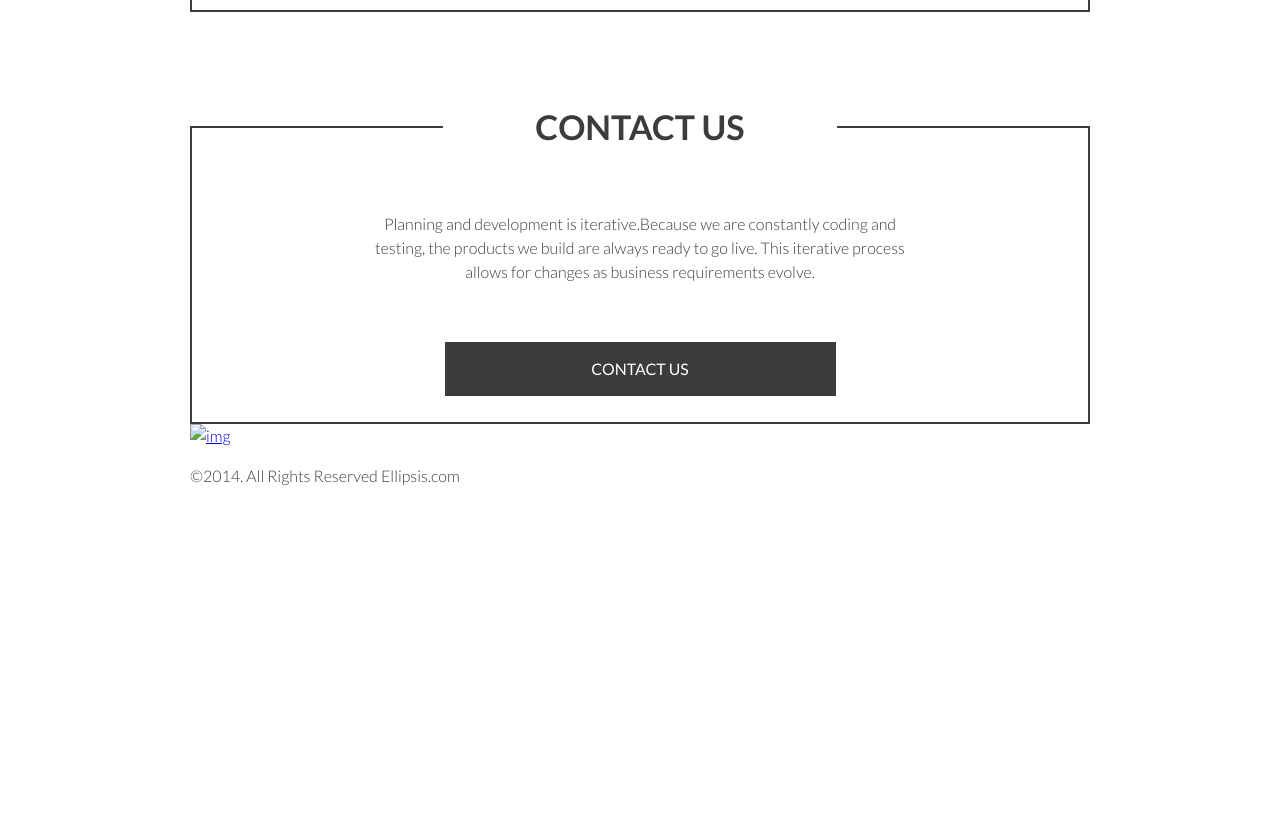
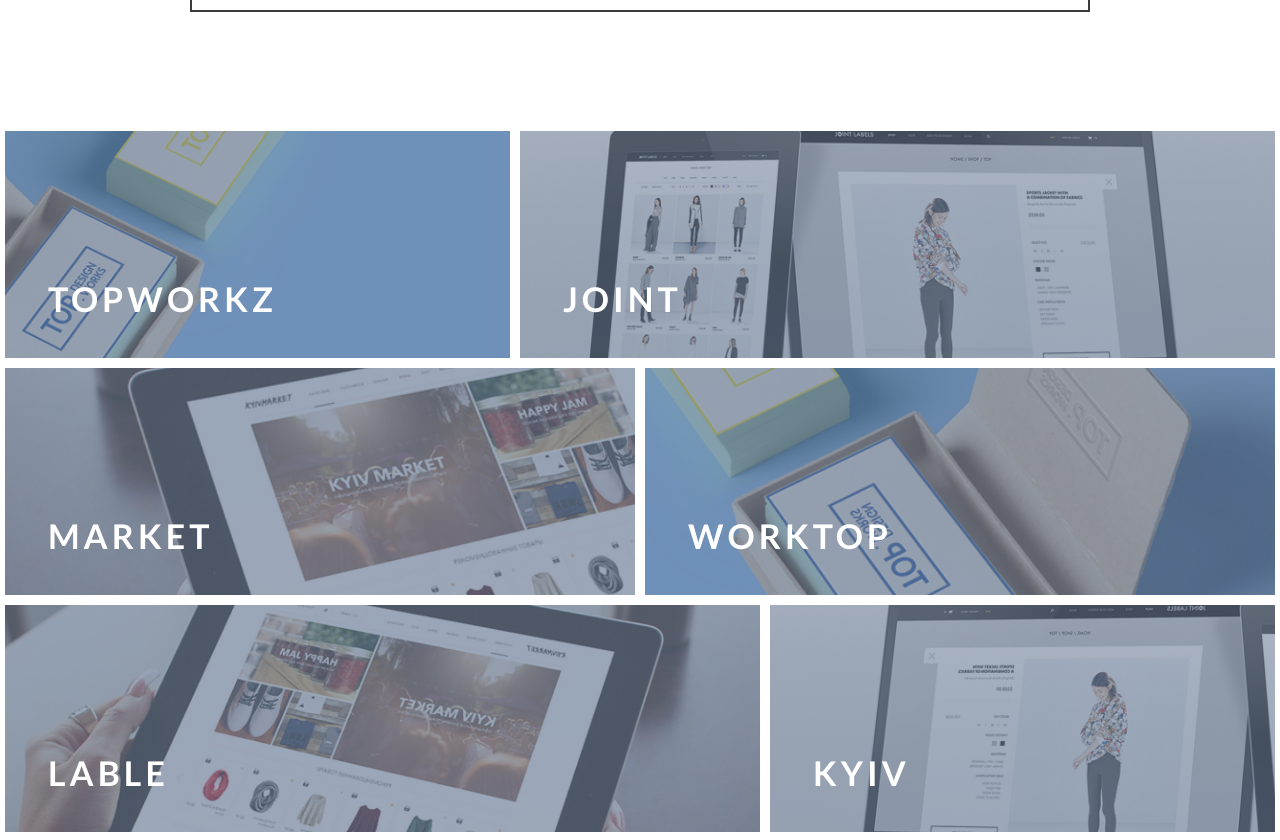
Before and after one commit to ba-krm-front-one/veligura-practice-18-design-lab, a plain HTML site: page index.html in a window 1280 px wide. Shown: the part 3480-4320 px from the top of the page. Before the commit the page ends 3968 px from the top, so only its background shows below. Drawn offline with Linux system fonts and the light colour scheme.

Commit message:
add section-images

```diff
--- a/css/style.css
+++ b/css/style.css
@@ -141,16 +141,82 @@ body{
 .box-title-product{
     margin-top: 94px;
 }
+.section-images{
+    display: flex;
+    justify-content: space-between;
+    flex-wrap: wrap;
+}
+.section-images__background{
+    width: 350px;
+    height: 237px;
+    border: 5px solid #fff;
+    flex-grow: 1;
+    position: relative;
+}
+.section-images__background:nth-child(1){
+    background: url("../img/layer-5-copy.png") no-repeat center;
+    background-size: cover;
+}
+.section-images__background:nth-child(2){
+    width: 600px;
+    background: url("../img/layer-5-copy-3.png") no-repeat center;
+    background-size: cover;
+}
+.section-images__background:nth-child(3){
+    background: url("../img/layer-5-copy-2.png") no-repeat center;
+    background-size: cover;
+}
+.section-images__background:nth-child(4){
+    background: url("../img/layer-5-copy-4.png") no-repeat center;
+    background-size: cover;
+}
+.section-images__background:nth-child(5){
+    width: 600px;
+    background: url("../img/layer-5-copy-4a.png") no-repeat center;
+    background-size: cover;
+}
+.section-images__background:nth-child(6){
+    background: url("../img/layer-5-copy-4b.png") no-repeat center;
+    background-size: cover;
+}
+.section-images__title{
+    font-size: 34px;
+    font-weight: 700;
+    text-transform: uppercase;
+    color: #ffffff;
+    position: absolute;
+    left: 43px;
+    bottom: 34px;
+    margin: 0;
+    letter-spacing: 4px;
+}
+.section-footer{
+    padding-top: 138px;
+}
 .box__btn{
     border-width: 2px;
     border-color:  #3c3c3c;
     border-style: solid;
     background-color:  #3c3c3c;
-    width: 391px;
+    width: 75%;
     height: 54px;
     color:  #ffffff;
     font-size: 15.87px;/* Приближение из-за подстановки шрифтов */
     font-weight: 400;
     text-transform: uppercase;
-    margin-top: 42px;
+    margin-top: 26px;
 }
+.block-address{
+    text-align: center;
+    margin-top: 63px;
+    margin-bottom: 65px;
+}
+.footer-address{
+    display: inline-block;
+    margin: 0;
+    margin-left: 36px;
+    margin-bottom: 25px;
+    vertical-align: middle;
+    font-size: 14px;
+    font-weight: 400;
+}
--- a/index.html
+++ b/index.html
@@ -58,9 +58,29 @@
             </div>
         </div>
     </section>
+    <section class="section-images">
+        <div class="section-images__background">
+            <h1 class="section-images__title">topworkz</h1>
+        </div>
+        <div class="section-images__background">
+            <h1 class="section-images__title">joint</h1>
+        </div>
+        <div class="section-images__background">
+            <h1 class="section-images__title">market</h1>
+        </div>
+        <div class="section-images__background">
+            <h1 class="section-images__title">worktop</h1>
+        </div>
+        <div class="section-images__background">
+            <h1 class="section-images__title">lable</h1>
+        </div>
+        <div class="section-images__background">
+            <h1 class="section-images__title">kyiv</h1>
+        </div>
+    </section>
 </main>
-<footer class="my-footer">
-    <section class="section-footer section-contact">
+<footer>
+    <section class="section-footer">
         <div class="container">
             <div class="box">
                 <h2 class="box__title">Contact us</h2>
@@ -70,9 +90,9 @@
         </div>
     </section>
     <section>
-        <div class="container">
-            <a href="#"><img src="" alt="img"></a>
-            <p>&copy;2014. All Rights Reserved Ellipsis.com</p>
+        <div class="container block-address">
+            <a href="#"><img src="img/footer.png" alt="img"></a>
+            <p class="footer-address">&copy;2014. All Rights Reserved Ellipsis.com</p>
         </div>
     </section>
 </footer>
```
Also changed, not shown: img/footer.png (added), img/layer-5-copy-2.png (added), img/layer-5-copy-3.png (added), img/layer-5-copy-4.png (added), img/layer-5-copy-4a.png (added), img/layer-5-copy-4b.png (added), img/layer-5-copy.png (added), 1 other file.
